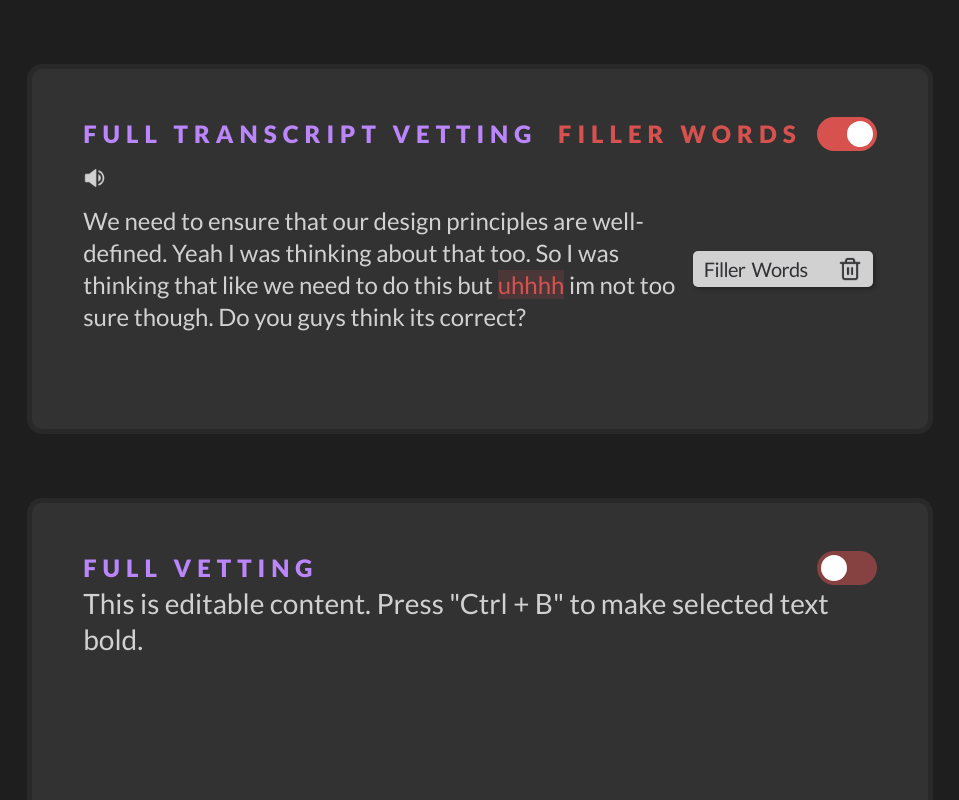
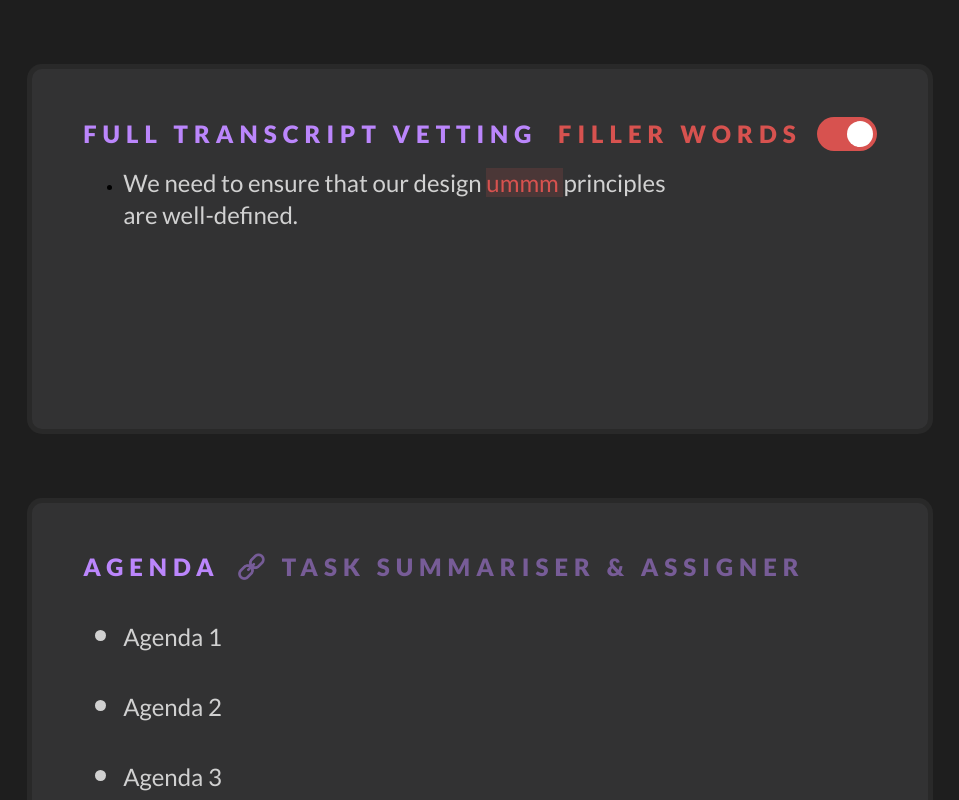
Before and after one commit to Jaywhisker/Satiscribe, a Next.js app in the folder SatiscribeFrontEnd/: page /large in a window 1280 px wide. Shown: the top 800 px of the page, without its empty margins (160-1119 px from the left). Built offline with nearby package versions, Linux system fonts and the light colour scheme.

Commit message:
yes temporary

```diff
--- /dev/null
+++ b/SatiscribeFrontEnd/components/large blocks/FullTranscriptBlock/Design A/vettingBlock.js
@@ -0,0 +1,51 @@
+import React, { useState } from 'react'
+import style from '@/styles/Colourtest.module.css'
+import flexi from '@/styles/Flexible.module.css'
+import list from '@/styles/List.module.css'
+import logos from '@/styles/Logos.module.css'
+import contentblock from '@/styles/components/contentblocks.module.css'
+import VettingSentence from '../../InputFields/transcriptVettingField'
+import SentenceData from '@/data/Sentence.json'
+
+
+function VettingBlock() {
+
+    const [toggleFiller, setToggleFiller] = useState(true);
+    const [cursorPointerLocation, setCursorPositionLocation] = useState(0)
+
+    const initialData = SentenceData
+
+    const handleToggleFiller = (event) => {
+        setToggleFiller(event.target.checked);
+    };
+
+    return (
+        <>
+            <div className={`${contentblock.largeBlockContainerNoHover} ${contentblock.contentBlockAlignment}`}>
+                <div className={`${flexi.innerMargin}`}>
+
+                    <div className={`${flexi.flexRowSmolGap} ${flexi.justifySpaceBetween}`}>
+                        <h5>Full Transcript Vetting</h5>
+                        <div className={`${flexi.flexRowSmolGap} ${flexi.alignCenter}`}>
+                            <h5 style={{ color: toggleFiller ? `var(--Final_Red)` : `var(--Final_Red_50)` }}>Filler Words</h5>
+                            <label className={`${contentblock.switch}`}>
+                                <input
+                                    type="checkbox"
+                                    checked={toggleFiller}
+                                    onChange={handleToggleFiller}
+                                />
+                                <span className={`${contentblock.roundslider}`}></span>
+                            </label>
+                        </div>
+                    </div>
+
+                    <ul>
+                        <VettingSentence text={initialData.sentences[0].transcript} placeholder={'yes'}></VettingSentence>
+                    </ul>
+                </div>
+            </div>
+        </>
+    )
+}
+
+export default VettingBlock
--- a/SatiscribeFrontEnd/components/large blocks/InputFields/transcriptVettingField.js
+++ b/SatiscribeFrontEnd/components/large blocks/InputFields/transcriptVettingField.js
@@ -1,39 +1,95 @@
-import React, { useRef } from 'react';
+import React, { useRef, useState, useEffect } from 'react';
 import contentblock from '@/styles/components/contentblocks.module.css';
+import { random } from 'animejs';
 
 function VettingSentence({ onChange, text, placeholder }) {
+    const [exampleData, setExampleData] = useState(text);
+    const [cursorPointerLocation, setCursorPositionLocation] = useState(0)
+    const [deletePressed, setDeletePressed] = useState(false)
+
+
     const divRef = useRef(null);
 
-    const handleKeyDown = (event) => {
-        if (event.keyCode == 8) {
-            event.preventDefault()
-            // Apply the desired style to the selected text or caret position
-            const selection = window.getSelection();
-            const character = (selection.anchorNode.textContent[selection.anchorOffset - 1])
+    useEffect(() => {
+        setCursorPosition(document.getElementById('paragraph'), cursorPointerLocation)
+    }, [exampleData, cursorPointerLocation]);
+
+    const findChildNodeByCursorPosition = (paragraphElement, cursorPosition) => {
+        const childNodes = paragraphElement.childNodes;
+        let nodecursorPosition = cursorPosition;
+        let currentLength = 0;
+        let offset = 0;
+        for (let i = 0; i < childNodes.length; i++) {
+            const childNode = childNodes[i];
+            const nodeLength = childNode.textContent.length;
+
+            if (childNode.nodeType == Node.ELEMENT_NODE) {
+                offset = childNode.tagName.length + 2
+                if (currentLength + nodeLength + 2 * offset + 1 >= cursorPosition) {
+                    return [childNode, 1];
+                }
+                nodecursorPosition -= nodeLength - (2 * offset + 1)
+                currentLength += nodeLength + 2 * offset + 1;
+            } else {
+                if (currentLength + nodeLength >= cursorPosition) {
+                    return [childNode, 1];
+                }
+                currentLength += nodeLength;
+                nodecursorPosition -= nodeLength
+            }
+        }
+
+        return [childNodes[childNodes.length - 1], nodecursorPosition];
+    };
 
 
-            const delElement = document.createElement('strike');
-            delElement.textContent = character;
+    const setCursorPosition = (paragraphElement, cursorPosition) => {
+        const selection = window.getSelection();
+        const [textNode, nodecursorPosition] = findChildNodeByCursorPosition(paragraphElement, cursorPosition);
+        // console.log(nodecursorPosition, textNode)
+        selection.setBaseAndExtent(textNode, nodecursorPosition, textNode, nodecursorPosition);
+    };
 
-            console.log(delElement)
-            const range = selection.getRangeAt(0);
-            console.log(range)
-            range.insertNode(delElement);
+
+    const onInput = (event) => {
+        if (deletePressed == false) {
+            const newText = event.target.innerHTML.replace('&nbsp', ' ');
+            const currentCursorPosition = findFirstDiffPos(newText, exampleData);
+            const textbeforecursor = exampleData.slice(0, currentCursorPosition);
+            let modifiedValue = '';
+            if ((textbeforecursor.match(/<strong>/g) ?? []).length == ((textbeforecursor.match(/<\/strong>/g) ?? []).length)) {
+                modifiedValue = exampleData.slice(0, currentCursorPosition) + "<strong>" + (newText[currentCursorPosition] == ' ' ? ' ' : newText[currentCursorPosition]) + "</strong>" + exampleData.slice(currentCursorPosition);
+                setCursorPositionLocation(currentCursorPosition + 9)
+
+            } else {
+                modifiedValue = exampleData.slice(0, currentCursorPosition) + newText[currentCursorPosition] + exampleData.slice(currentCursorPosition);
+                setCursorPositionLocation(currentCursorPosition + 1)
+            }
+            setExampleData(modifiedValue)
         }
-    };
+    }
+
+    const findFirstDiffPos = (a, b) => {
+        var i = 0;
+        if (a === b) return -1;
+        while (a[i] === b[i]) i++;
+        return i;
+    }
+
+
 
     return (
         <>
-            <div
-                ref={divRef}
-                className={contentblock.textarea}
-            >
-                <div contentEditable
-                    onKeyDown={handleKeyDown}>
-                    This is editable content. Press "Ctrl + B" to make selected text bold.
-
-                </div>
-            </div>
+            <li>
+                <p
+                    id="paragraph"
+                    ref={divRef}
+                    contentEditable="true"
+                    style={{ color: `var(--Final_White)`, width: '75%' }}
+                    dangerouslySetInnerHTML={{ __html: `${exampleData}` }}
+                    onInput={onInput}
+                />
+            </li>
         </>
     );
 }
--- a/SatiscribeFrontEnd/components/large blocks/vettingBlock.js
+++ /dev/null
@@ -1,29 +0,0 @@
-import React from 'react'
-import style from '@/styles/Colourtest.module.css'
-import flexi from '@/styles/Flexible.module.css'
-import list from '@/styles/List.module.css'
-import logos from '@/styles/Logos.module.css'
-import contentblock from '@/styles/components/contentblocks.module.css'
-import VettingSentence from './InputFields/transcriptVettingField'
-
-function VettingBlock() {
-
-    return (
-        <>
-            <div className={`${contentblock.largeBlockContainerNoHover} ${contentblock.contentBlockAlignment}`}>
-                <div className={`${flexi.innerMargin}`}>
-                    <div className={`${flexi.flexRowSmolGap} ${flexi.justifySpaceBetween}`}>
-                        <h5>Full Vetting</h5>
-                        <label className={`${contentblock.switch}`}>
-                            <input type="checkbox" />
-                            <span className={`${contentblock.roundslider}`}></span>
-                        </label>
-                    </div>
-                    <VettingSentence text={'yesnt'} placeholder={'yes'}></VettingSentence>
-                </div>
-            </div>
-        </>
-    )
-}
-
-export default VettingBlock
--- a/SatiscribeFrontEnd/data/Sentence.json
+++ b/SatiscribeFrontEnd/data/Sentence.json
@@ -1,7 +1,7 @@
 {
     "sentences": [
         {
-            "transcript": "We need to ensure that our design <b> ummm <b> principles are well-defined.",
+            "transcript": "We need to ensure that our design <b> ummm </b> principles are well-defined.",
             "tags": "",
             "audio": "Some link"
         },
--- a/SatiscribeFrontEnd/pages/large/index.js
+++ b/SatiscribeFrontEnd/pages/large/index.js
@@ -5,14 +5,14 @@ import CreateNewBlock from '@/components/large blocks/CreateNewBlocksMain'
 import FullTranscriptBlock from '@/components/large blocks/FullTranscriptBlock/fullTranscript'
 import AgendaBlock from '@/components/large blocks/AgendaMain'
 import TaskSummariserBlock from '/components/large blocks/TaskSummariserMain'
-import VettingBlock from '../../components/large blocks/vettingBlock'
+import VettingBlock from '../../components/large blocks/FullTranscriptBlock/Design A/vettingBlock'
 import VettingBlockB from '../../components/large blocks/FullTranscriptBlock/Design B/VettingBlockB'
 
 
 function Largetesting() {
     return (
         <div>
-            <VettingBlockB/>
+            {/* <VettingBlockB /> */}
             <VettingBlock />
             <AgendaBlock />
             <FullTranscriptBlock />
```
Also changed, not shown: SatiscribeFrontEnd/components/large blocks/FullTranscriptBlock/Design B/VettingBlockB.js (+14 -13 lines).
